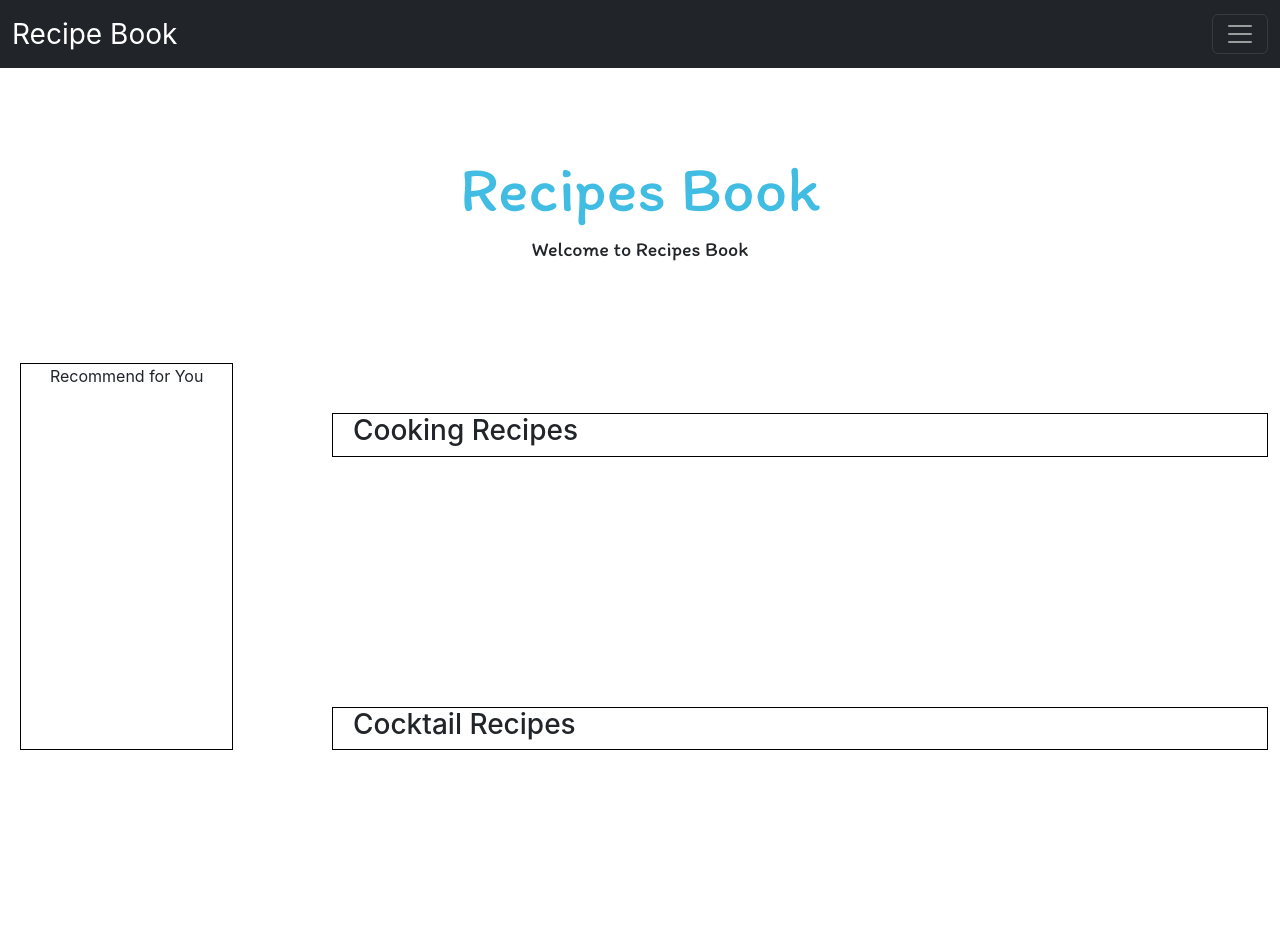
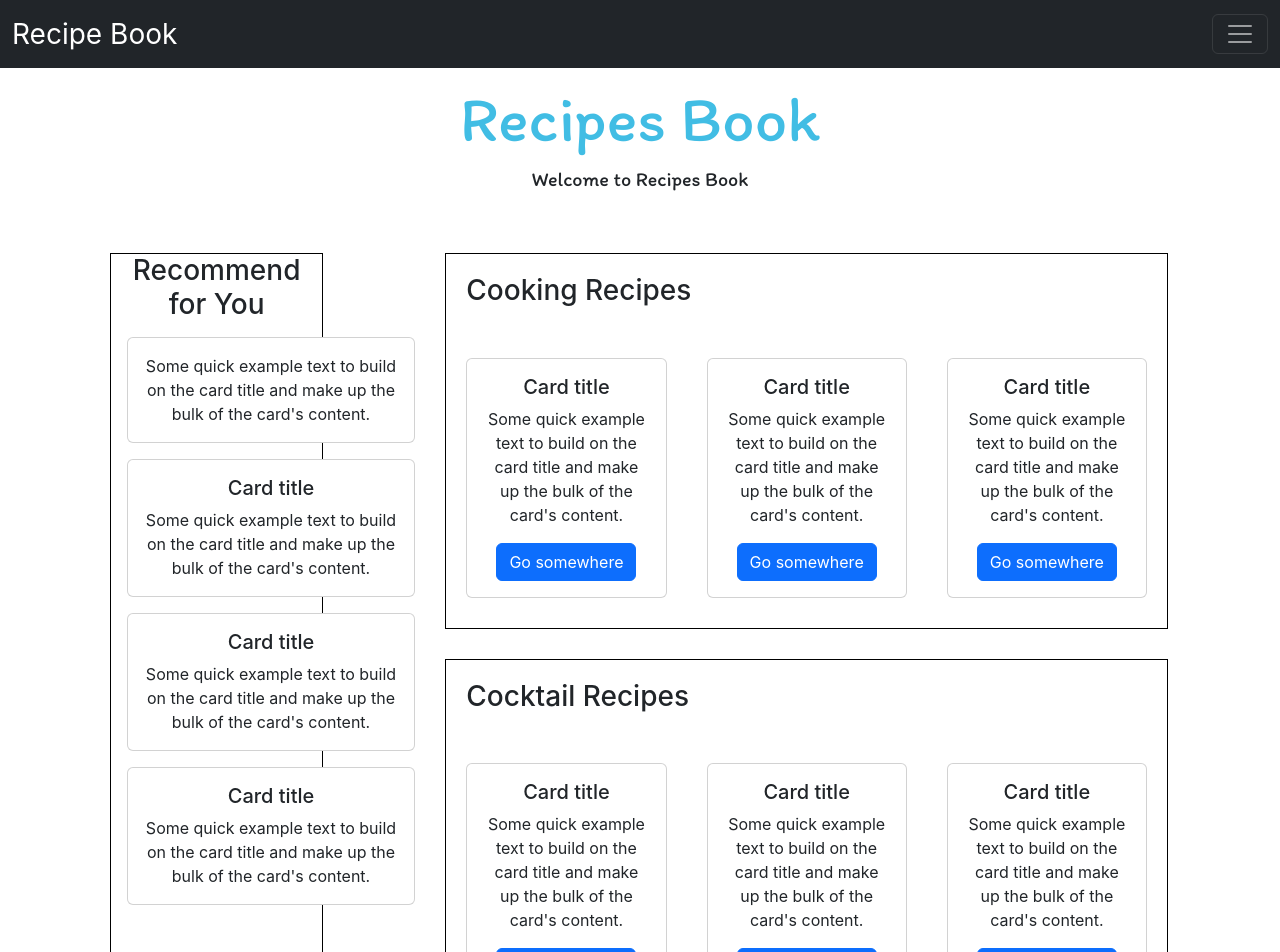
Before and after one commit to AkimuraNg/Recipes-Book, a React (Create React App) app in the folder recipebook/: page / in a window 1280 px wide. Shown: the top 952 px of the page. Before the commit the page ends 800 px from the top, so only its background shows below. Built offline with nearby package versions, Linux system fonts and the light colour scheme.

Commit message:
Edit landing page

```diff
--- a/recipebook/src/components/Home.css
+++ b/recipebook/src/components/Home.css
@@ -1,5 +1,5 @@
 .description{
-    margin-top: 150px;
+    margin-top: 80px;
 }
 .description > h1{
     font-family: 'Itim', cursive;
@@ -13,20 +13,40 @@
     line-height: 28px;
 }
 .view{
-    margin-top: 100px;
+    margin-top: 40px;
+}
+.recommend{
+    border: 1px solid #000000;
+    box-sizing: border-box;
+    margin: 20px 10px;
 }
 .cooking{
     text-align: left;
-    margin-top: 50px;
+    margin: 20px 0px;
 }
 .cooking >h3{
-    margin-left: 20px;
+    margin: 20px 20px;
+}
+.cocktail{
+    text-align: left;
+    margin: 30px 0px
+}
+.cocktail > h3{
+    margin: 20px 20px;
+}
+.items{
+    display: flex;
+    flex-wrap: nowrap;
+    justify-content: center;
+}
+.card{
+    text-align: center;
+    width: 18rem;
+    margin: 30px 20px;
 }
 
-.cocktail{
-    text-align: left;
-    margin-top: 250px;
+.recommend .card{
+    text-align: center;
+    width: 18rem;
+    margin: 16px 4px;
 }
-.cocktail > h3{
-    margin-left: 20px;
-}
--- a/recipebook/src/components/Home.js
+++ b/recipebook/src/components/Home.js
@@ -16,19 +16,88 @@ const Home = () => {
                     <p>Welcome to Recipes Book</p>
                 </section>
                 <div className="container-fluid view">
-                    <div className="row justify-content-between" >
-                        <div className="col-2" style={{border: "1px solid black", marginLeft: 20}}>
-                            Recommend for You
+                    <div className="row justify-content-evenly" >
+                        <div className="col-2 recommend">
+                            <h3>Recommend for You</h3>
+                            <div className="card">
+                                    <div className="card-body">
+                                        <p className="card-text">Some quick example text to build on the card title and make up the bulk of the card's content.</p>
+                                    </div>
+                            </div>
+                            <div className="card">
+                                <div className="card-body">
+                                    <h5 className="card-title">Card title</h5>
+                                    <p className="card-text">Some quick example text to build on the card title and make up the bulk of the card's content.</p>
+                                </div>
+                            </div>
+                            <div className="card">
+                                <div className="card-body">
+                                    <h5 className="card-title">Card title</h5>
+                                    <p className="card-text">Some quick example text to build on the card title and make up the bulk of the card's content.</p>
+                                </div>
+                            </div>
+                            <div className="card">
+                                <div className="card-body">
+                                    <h5 className="card-title">Card title</h5>
+                                    <p className="card-text">Some quick example text to build on the card title and make up the bulk of the card's content.</p>
+                                </div>
+                            </div>
                         </div>
-                        <div className="col-9" >
+                        <div className="col-7" >
                             {/*Cooking home view*/}
-                            <section className="cooking" style={{border: "1px solid black"}}>
+                            <section className="cooking" style={{ border: "1px solid black" }}>
                                 <h3>Cooking Recipes</h3>
+                                <div className="items">
+                                    <div className="card">
+                                        <div className="card-body">
+                                            <h5 className="card-title">Card title</h5>
+                                            <p className="card-text">Some quick example text to build on the card title and make up the bulk of the card's content.</p>
+                                            <a href="#" className="btn btn-primary">Go somewhere</a>
+                                        </div>
+                                    </div>
+                                    <div className="card">
+                                        <div className="card-body">
+                                            <h5 className="card-title">Card title</h5>
+                                            <p className="card-text">Some quick example text to build on the card title and make up the bulk of the card's content.</p>
+                                            <a href="#" className="btn btn-primary">Go somewhere</a>
+                                        </div>
+                                    </div>
+                                    <div className="card">
+                                        <div className="card-body">
+                                            <h5 className="card-title">Card title</h5>
+                                            <p className="card-text">Some quick example text to build on the card title and make up the bulk of the card's content.</p>
+                                            <a href="#" className="btn btn-primary">Go somewhere</a>
+                                        </div>
+                                    </div>
+                                </div>
                             </section>
 
                             {/*Cocktail home view*/}
-                            <section className="cocktail" style={{border: "1px solid black"}}>
+                            <section className="cocktail" style={{ border: "1px solid black" }}>
                                 <h3>Cocktail Recipes</h3>
+                                <div className="items">
+                                    <div className="card">
+                                        <div className="card-body">
+                                            <h5 className="card-title">Card title</h5>
+                                            <p className="card-text">Some quick example text to build on the card title and make up the bulk of the card's content.</p>
+                                            <a href="#" className="btn btn-primary">Go somewhere</a>
+                                        </div>
+                                    </div>
+                                    <div className="card">
+                                        <div className="card-body">
+                                            <h5 className="card-title">Card title</h5>
+                                            <p className="card-text">Some quick example text to build on the card title and make up the bulk of the card's content.</p>
+                                            <a href="#" className="btn btn-primary">Go somewhere</a>
+                                        </div>
+                                    </div>
+                                    <div className="card">
+                                        <div className="card-body">
+                                            <h5 className="card-title">Card title</h5>
+                                            <p className="card-text">Some quick example text to build on the card title and make up the bulk of the card's content.</p>
+                                            <a href="#" className="btn btn-primary">Go somewhere</a>
+                                        </div>
+                                    </div>
+                                </div>
                             </section>
                         </div>
                     </div>
```
